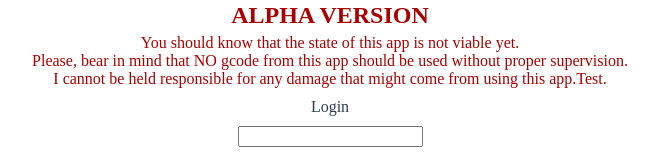
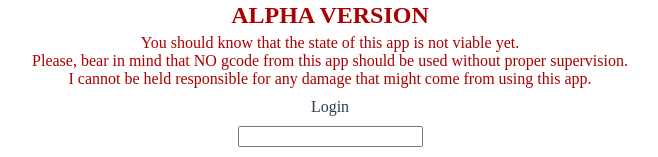
Before and after one commit to Dimfacion/baldr-slicer, a Vue app: page / in a window 1280 px wide. Shown: the part 502-659 px from the top of the page, without its empty margins (310-968 px from the left). Built offline with nearby package versions, Linux system fonts and the light colour scheme; a web font is replaced by a local one; what vue-resource would draw is missing.

Commit message:
Update Login.vue

```diff
--- a/src/views/Login.vue
+++ b/src/views/Login.vue
@@ -10,7 +10,7 @@
       <el-row class="beta">
         <h2>ALPHA VERSION</h2>You should know that the state of this app is not viable yet.
         <p>Please, bear in mind that NO gcode from this app should be used without proper supervision.</p>
-        <p>I cannot be held responsible for any damage that might come from using this app.Test.</p>
+        <p>I cannot be held responsible for any damage that might come from using this app.</p>
       </el-row>
       <el-row>Login</el-row>
       <el-row>
```
